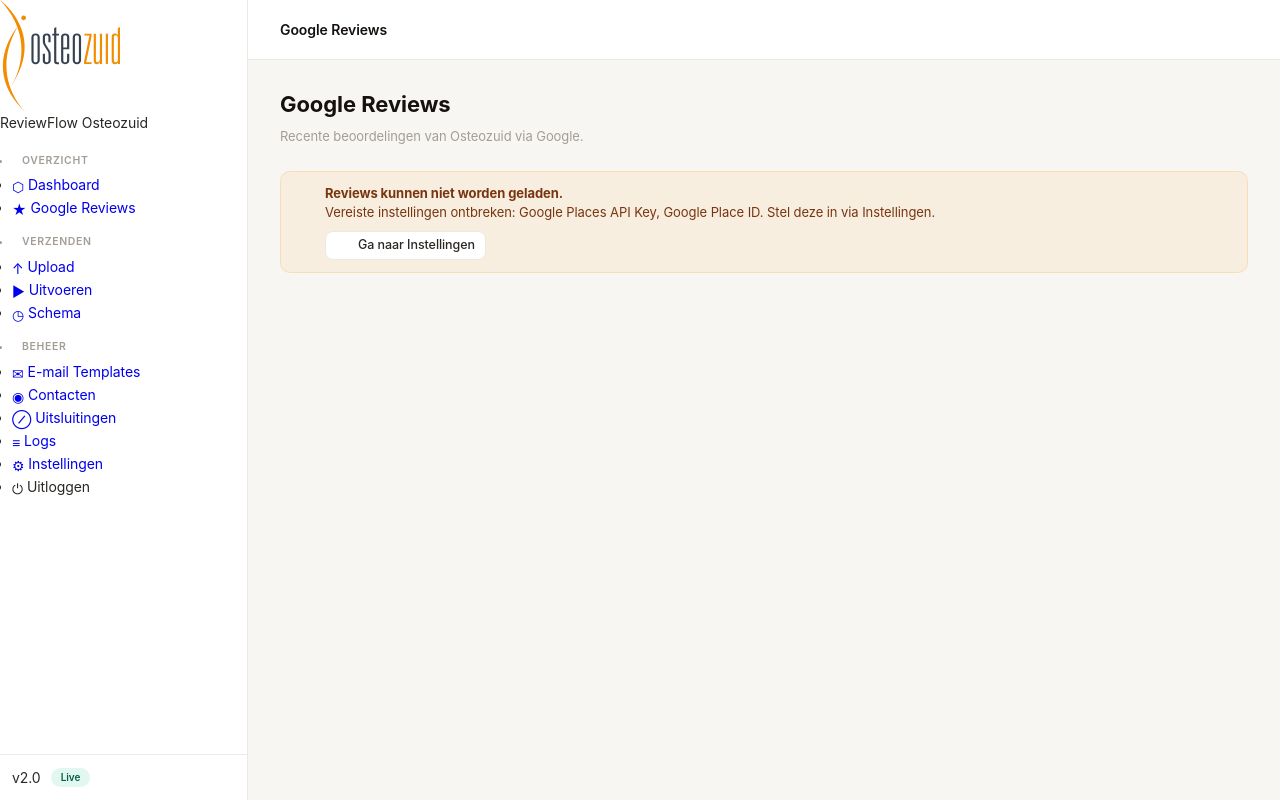
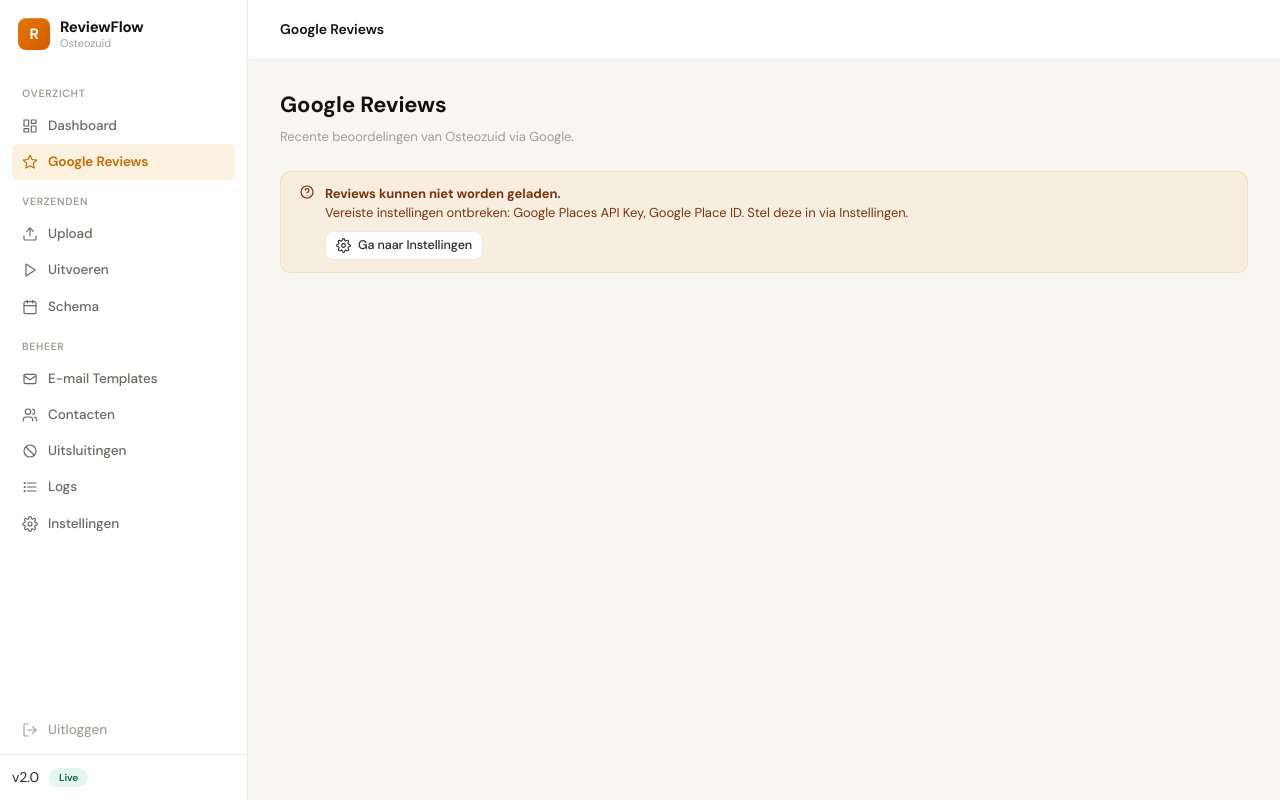
Before and after one commit to osteozuid/reviewflow, a Flask app: page /google-reviews in a window 1280 px wide. Run offline with Flask 3, Linux system fonts and the light colour scheme; the visitor is signed in with stand-in values (Sample User, id 1); data comes from the database, SQL or seed files in the repository; data that the repository does not hold is empty.

Commit message:
Use ReviewFlow R brand-mark (SaaS style) with Osteozuid tag

```diff
--- a/templates/base.html
+++ b/templates/base.html
@@ -4,92 +4,103 @@
   <meta charset="UTF-8">
   <meta name="viewport" content="width=device-width, initial-scale=1.0">
   <title>ReviewFlow — Osteozuid</title>
+  <link rel="preconnect" href="https://fonts.googleapis.com">
+  <link rel="preconnect" href="https://fonts.gstatic.com" crossorigin>
+  <link href="https://fonts.googleapis.com/css2?family=DM+Sans:opsz,wght@9..40,400;9..40,500;9..40,600;9..40,700&family=JetBrains+Mono:wght@400;500&display=swap" rel="stylesheet">
   <link rel="stylesheet" href="{{ url_for('static', filename='style.css') }}">
 </head>
 <body>
 
+<!-- Lucide icon sprite -->
+<svg width="0" height="0" style="position:absolute" aria-hidden="true">
+  <defs>
+    <symbol id="i-layout" viewBox="0 0 24 24" fill="none" stroke="currentColor" stroke-width="1.75" stroke-linecap="round" stroke-linejoin="round"><rect x="3" y="3" width="7" height="9"/><rect x="14" y="3" width="7" height="5"/><rect x="14" y="12" width="7" height="9"/><rect x="3" y="16" width="7" height="5"/></symbol>
+    <symbol id="i-star" viewBox="0 0 24 24" fill="none" stroke="currentColor" stroke-width="1.75" stroke-linecap="round" stroke-linejoin="round"><polygon points="12 2 15.09 8.26 22 9.27 17 14.14 18.18 21.02 12 17.77 5.82 21.02 7 14.14 2 9.27 8.91 8.26 12 2"/></symbol>
+    <symbol id="i-upload" viewBox="0 0 24 24" fill="none" stroke="currentColor" stroke-width="1.75" stroke-linecap="round" stroke-linejoin="round"><path d="M21 15v4a2 2 0 0 1-2 2H5a2 2 0 0 1-2-2v-4"/><polyline points="17 8 12 3 7 8"/><line x1="12" y1="3" x2="12" y2="15"/></symbol>
+    <symbol id="i-play" viewBox="0 0 24 24" fill="none" stroke="currentColor" stroke-width="1.75" stroke-linecap="round" stroke-linejoin="round"><polygon points="6 3 20 12 6 21 6 3"/></symbol>
+    <symbol id="i-clock" viewBox="0 0 24 24" fill="none" stroke="currentColor" stroke-width="1.75" stroke-linecap="round" stroke-linejoin="round"><circle cx="12" cy="12" r="9"/><polyline points="12 7 12 12 15.5 14"/></symbol>
+    <symbol id="i-mail" viewBox="0 0 24 24" fill="none" stroke="currentColor" stroke-width="1.75" stroke-linecap="round" stroke-linejoin="round"><rect x="3" y="5" width="18" height="14" rx="2"/><polyline points="3 7 12 13 21 7"/></symbol>
+    <symbol id="i-users" viewBox="0 0 24 24" fill="none" stroke="currentColor" stroke-width="1.75" stroke-linecap="round" stroke-linejoin="round"><path d="M16 21v-2a4 4 0 0 0-4-4H6a4 4 0 0 0-4 4v2"/><circle cx="9" cy="7" r="4"/><path d="M22 21v-2a4 4 0 0 0-3-3.87"/><path d="M16 3.13a4 4 0 0 1 0 7.75"/></symbol>
+    <symbol id="i-ban" viewBox="0 0 24 24" fill="none" stroke="currentColor" stroke-width="1.75" stroke-linecap="round" stroke-linejoin="round"><circle cx="12" cy="12" r="9"/><line x1="5.6" y1="5.6" x2="18.4" y2="18.4"/></symbol>
+    <symbol id="i-list" viewBox="0 0 24 24" fill="none" stroke="currentColor" stroke-width="1.75" stroke-linecap="round" stroke-linejoin="round"><line x1="8" y1="6" x2="21" y2="6"/><line x1="8" y1="12" x2="21" y2="12"/><line x1="8" y1="18" x2="21" y2="18"/><circle cx="4" cy="6" r="0.8"/><circle cx="4" cy="12" r="0.8"/><circle cx="4" cy="18" r="0.8"/></symbol>
+    <symbol id="i-settings" viewBox="0 0 24 24" fill="none" stroke="currentColor" stroke-width="1.75" stroke-linecap="round" stroke-linejoin="round"><circle cx="12" cy="12" r="3"/><path d="M19.4 15a1.65 1.65 0 0 0 .33 1.82l.06.06a2 2 0 0 1-2.83 2.83l-.06-.06a1.65 1.65 0 0 0-1.82-.33 1.65 1.65 0 0 0-1 1.51V21a2 2 0 0 1-4 0v-.09a1.65 1.65 0 0 0-1-1.51 1.65 1.65 0 0 0-1.82.33l-.06.06a2 2 0 1 1-2.83-2.83l.06-.06a1.65 1.65 0 0 0 .33-1.82 1.65 1.65 0 0 0-1.51-1H3a2 2 0 0 1 0-4h.09a1.65 1.65 0 0 0 1.51-1 1.65 1.65 0 0 0-.33-1.82l-.06-.06a2 2 0 1 1 2.83-2.83l.06.06a1.65 1.65 0 0 0 1.82.33h0a1.65 1.65 0 0 0 1-1.51V3a2 2 0 0 1 4 0v.09a1.65 1.65 0 0 0 1 1.51h0a1.65 1.65 0 0 0 1.82-.33l.06-.06a2 2 0 1 1 2.83 2.83l-.06.06a1.65 1.65 0 0 0-.33 1.82v0a1.65 1.65 0 0 0 1.51 1H21a2 2 0 0 1 0 4h-.09a1.65 1.65 0 0 0-1.51 1z"/></symbol>
+    <symbol id="i-logout" viewBox="0 0 24 24" fill="none" stroke="currentColor" stroke-width="1.75" stroke-linecap="round" stroke-linejoin="round"><path d="M9 21H5a2 2 0 0 1-2-2V5a2 2 0 0 1 2-2h4"/><polyline points="16 17 21 12 16 7"/><line x1="21" y1="12" x2="9" y2="12"/></symbol>
+    <symbol id="i-cal" viewBox="0 0 24 24" fill="none" stroke="currentColor" stroke-width="1.75" stroke-linecap="round" stroke-linejoin="round"><rect x="3" y="4" width="18" height="18" rx="2"/><line x1="16" y1="2" x2="16" y2="6"/><line x1="8" y1="2" x2="8" y2="6"/><line x1="3" y1="10" x2="21" y2="10"/></symbol>
+    <symbol id="i-send" viewBox="0 0 24 24" fill="none" stroke="currentColor" stroke-width="1.75" stroke-linecap="round" stroke-linejoin="round"><line x1="22" y1="2" x2="11" y2="13"/><polygon points="22 2 15 22 11 13 2 9 22 2"/></symbol>
+    <symbol id="i-check" viewBox="0 0 24 24" fill="none" stroke="currentColor" stroke-width="1.75" stroke-linecap="round" stroke-linejoin="round"><polyline points="20 6 9 17 4 12"/></symbol>
+    <symbol id="i-arrowup" viewBox="0 0 24 24" fill="none" stroke="currentColor" stroke-width="2" stroke-linecap="round" stroke-linejoin="round"><line x1="12" y1="19" x2="12" y2="5"/><polyline points="5 12 12 5 19 12"/></symbol>
+    <symbol id="i-arrowdown" viewBox="0 0 24 24" fill="none" stroke="currentColor" stroke-width="2" stroke-linecap="round" stroke-linejoin="round"><line x1="12" y1="5" x2="12" y2="19"/><polyline points="19 12 12 19 5 12"/></symbol>
+    <symbol id="i-chevright" viewBox="0 0 24 24" fill="none" stroke="currentColor" stroke-width="1.75" stroke-linecap="round" stroke-linejoin="round"><polyline points="9 18 15 12 9 6"/></symbol>
+    <symbol id="i-chevdown" viewBox="0 0 24 24" fill="none" stroke="currentColor" stroke-width="1.75" stroke-linecap="round" stroke-linejoin="round"><polyline points="6 9 12 15 18 9"/></symbol>
+    <symbol id="i-search" viewBox="0 0 24 24" fill="none" stroke="currentColor" stroke-width="1.75" stroke-linecap="round" stroke-linejoin="round"><circle cx="11" cy="11" r="7"/><line x1="21" y1="21" x2="16.65" y2="16.65"/></symbol>
+    <symbol id="i-help" viewBox="0 0 24 24" fill="none" stroke="currentColor" stroke-width="1.75" stroke-linecap="round" stroke-linejoin="round"><circle cx="12" cy="12" r="9"/><path d="M9.1 9a3 3 0 0 1 5.83 1c0 2-3 3-3 3"/><line x1="12" y1="17" x2="12.01" y2="17"/></symbol>
+    <symbol id="i-download" viewBox="0 0 24 24" fill="none" stroke="currentColor" stroke-width="1.75" stroke-linecap="round" stroke-linejoin="round"><path d="M21 15v4a2 2 0 0 1-2 2H5a2 2 0 0 1-2-2v-4"/><polyline points="7 10 12 15 17 10"/><line x1="12" y1="15" x2="12" y2="3"/></symbol>
+    <symbol id="i-filter" viewBox="0 0 24 24" fill="none" stroke="currentColor" stroke-width="1.75" stroke-linecap="round" stroke-linejoin="round"><polygon points="22 3 2 3 10 12.46 10 19 14 21 14 12.46 22 3"/></symbol>
+    <symbol id="i-bell" viewBox="0 0 24 24" fill="none" stroke="currentColor" stroke-width="1.75" stroke-linecap="round" stroke-linejoin="round"><path d="M18 8a6 6 0 1 0-12 0c0 7-3 9-3 9h18s-3-2-3-9"/><path d="M13.7 21a2 2 0 0 1-3.4 0"/></symbol>
+    <symbol id="i-trending" viewBox="0 0 24 24" fill="none" stroke="currentColor" stroke-width="1.75" stroke-linecap="round" stroke-linejoin="round"><polyline points="3 17 9 11 13 15 21 7"/><polyline points="14 7 21 7 21 14"/></symbol>
+  </defs>
+</svg>
+
 <nav class="sidebar">
-  <div class="logo">
-    <svg xmlns="http://www.w3.org/2000/svg" viewBox="0 0 1680.1 1562.85" style="width:120px;display:block;">
-      <path d="M247.53,373.09s-527.82,598.06,103.37,1189.76c0,0-510.95-483.17-103.37-1189.76" fill="#f28c00"/>
-      <path d="M0,0s650.07,462.23,170.1,1182.06c0,0,387.56-586.78-170.1-1182.06" fill="#f28c00"/>
-      <path d="M297.28,252.59c2.13,18.39,18.75,31.57,37.16,29.48,18.35-2.12,31.55-18.74,29.42-37.13-2.11-18.41-18.73-31.57-37.12-29.44-18.39,2.11-31.57,18.7-29.46,37.09" fill="#f28c00"/>
-      <path d="M439.88,523.11c0-37.11,22.77-54.83,58.2-54.83s58.23,17.72,58.23,54.83v320.58c0,32.9-22.8,54.81-58.23,54.81s-58.2-21.91-58.2-54.81v-320.58M470.27,843.7c0,15.99,8.39,29.51,27.82,29.51,21.07,0,27.84-13.52,27.84-29.51v-320.58c0-17.73-6.77-29.54-27.84-29.54-19.42,0-27.82,11.81-27.82,29.54v320.58Z" fill="#374151"/>
-      <path d="M629.65,754.24v93.65c0,16.87,10.16,25.31,25.32,25.31,14.32,0,24.46-8.44,24.46-25.31v-72.56c0-22.76-.82-38.79-10.14-53.99l-49.77-81.84-9.26-16.03c-8.44-15.16-10.99-27.82-10.99-48.04v-59.93c0-26.13,17.74-47.22,54.88-47.22s53.98,17.72,53.98,48.91v73.41h-30.36v-68.35c0-16.87-5.95-28.68-23.62-28.68-18.58,0-24.51,11.81-24.51,28.68v57.38c0,14.34,2.53,27.82,11.83,42.15l15.18,25.33,39.65,62.42c10.12,16.87,13.5,32.92,13.5,54.83v84.37c0,30.37-20.27,49.77-56.52,49.77-32.05,0-54.01-16.03-54.01-44.7v-99.56h30.37" fill="#374151"/>
-      <path d="M731.74,471.66h26.15v-75.09l30.37-16.89v91.99h37.11v25.29h-37.11v352.64c0,16.87,6.75,23.62,17.73,23.62h19.38v25.3h-25.3c-27,0-42.18-10.12-42.18-41.35v-360.21h-26.15v-25.29" fill="#374151"/>
-      <path d="M969.62,754.24v93.65c0,28.7-17.72,50.61-57.36,50.61s-56.54-21.91-56.54-50.61v-329c0-31.23,18.56-50.61,56.54-50.61s57.36,19.38,57.36,50.61v170.41h-83.51v155.21c0,16.87,5.88,28.68,26.15,28.68s26.97-11.81,26.97-28.68v-90.28h30.39M939.23,522.25c0-16.87-7.59-28.68-26.97-28.68s-26.15,11.81-26.15,28.68v141.74h53.12v-141.74Z" fill="#374151"/>
-      <path d="M1018.52,523.11c0-37.11,22.75-54.83,58.23-54.83s58.2,17.72,58.2,54.83v320.58c0,32.9-22.78,54.81-58.2,54.81s-58.23-21.91-58.23-54.81v-320.58M1048.91,843.7c0,15.99,8.44,29.51,27.84,29.51,21.06,0,27.83-13.52,27.83-29.51v-320.58c0-17.73-6.77-29.54-27.83-29.54-19.4,0-27.84,11.81-27.84,29.54v320.58Z" fill="#374151"/>
-      <polygon points="1177.36 861.39 1252.43 496.95 1182.4 496.95 1182.4 471.66 1281.95 471.66 1281.95 508.78 1206.88 869.83 1281.95 869.83 1281.95 895.13 1177.36 895.13 1177.36 861.39" fill="#f28c00"/>
-      <path d="M1398.36,895.13v-22.77h-1.67c-5.08,10.96-20.26,26.15-39.67,26.15-28.66,0-44.73-11.81-44.73-49.77v-377.08h30.39v366.11c0,26.99,7.59,35.43,25.31,35.43,13.49,0,30.37-15.21,30.37-46.4v-355.15h30.36v423.47h-30.36" fill="#f28c00"/>
-      <rect x="1481.02" y="471.66" width="30.38" height="423.47" fill="#f28c00"/>
-      <path d="M1563.69,518.01c0-32.87,14.32-49.73,44.71-49.73,18.55,0,32.92,8.42,39.64,21.09h1.66v-92.79l30.39-16.93v515.48h-30.39v-16.03h-2.51c-6.77,10.97-12.68,19.4-37.11,19.4-29.55,0-46.4-20.24-46.4-53.14v-327.35M1649.71,532.37c0-16.87-10.1-38.8-28.65-38.8s-27,10.96-27,28.68v321.45c0,19.38,8.44,29.51,24.44,29.51,13.49,0,31.21-9.3,31.21-29.51v-311.32Z" fill="#f28c00"/>
-    </svg>
-    <span class="logo-name">ReviewFlow</span>
-    <span class="logo-tag">Osteozuid</span>
+  <div class="brand">
+    <div class="brand-mark">R</div>
+    <div class="brand-text">
+      <span class="brand-name">ReviewFlow</span>
+      <span class="brand-tag">Osteozuid</span>
+    </div>
   </div>
 
-  <ul class="nav">
-    <li class="nav-section">Overzicht</li>
-    <li class="{{ 'active' if page == 'dashboard' }}">
-      <a href="{{ url_for('dashboard') }}">
-        <span class="ico">⬡</span> Dashboard
+  <nav class="nav">
+    <div class="nav-section">Overzicht</div>
+    <a href="{{ url_for('dashboard') }}" class="nav-item {% if page == 'dashboard' %}active{% endif %}">
+      <svg class="ico"><use href="#i-layout"/></svg>
+      Dashboard
     </a>
-    </li>
-    <li class="{{ 'active' if page == 'reviews' }}">
-      <a href="{{ url_for('google_reviews_page') }}">
-        <span class="ico">★</span> Google Reviews
+    <a href="{{ url_for('google_reviews_page') }}" class="nav-item {% if page == 'reviews' %}active{% endif %}">
+      <svg class="ico"><use href="#i-star"/></svg>
+      Google Reviews
     </a>
-    </li>
 
-    <li class="nav-section">Verzenden</li>
-    <li class="{{ 'active' if page == 'upload' }}">
-      <a href="{{ url_for('upload') }}">
-        <span class="ico">↑</span> Upload
+    <div class="nav-section">Verzenden</div>
+    <a href="{{ url_for('upload') }}" class="nav-item {% if page == 'upload' %}active{% endif %}">
+      <svg class="ico"><use href="#i-upload"/></svg>
+      Upload
     </a>
-    </li>
-    <li class="{{ 'active' if page == 'run' }}">
-      <a href="{{ url_for('run_page') }}">
-        <span class="ico">▶</span> Uitvoeren
+    <a href="{{ url_for('run_page') }}" class="nav-item {% if page == 'run' %}active{% endif %}">
+      <svg class="ico"><use href="#i-play"/></svg>
+      Uitvoeren
     </a>
-    </li>
-    <li class="{{ 'active' if page == 'schedule' }}">
-      <a href="{{ url_for('schedule') }}">
-        <span class="ico">◷</span> Schema
+    <a href="{{ url_for('schedule') }}" class="nav-item {% if page == 'schedule' %}active{% endif %}">
+      <svg class="ico"><use href="#i-cal"/></svg>
+      Schema
     </a>
-    </li>
 
-    <li class="nav-section">Beheer</li>
-    <li class="{{ 'active' if page == 'templates' }}">
-      <a href="{{ url_for('templates_list') }}">
-        <span class="ico">✉</span> E-mail Templates
+    <div class="nav-section">Beheer</div>
+    <a href="{{ url_for('templates_list') }}" class="nav-item {% if page == 'templates' %}active{% endif %}">
+      <svg class="ico"><use href="#i-mail"/></svg>
+      E-mail Templates
     </a>
-    </li>
-    <li class="{{ 'active' if page == 'contacts' }}">
-      <a href="{{ url_for('contacts') }}">
-        <span class="ico">◉</span> Contacten
+    <a href="{{ url_for('contacts') }}" class="nav-item {% if page == 'contacts' %}active{% endif %}">
+      <svg class="ico"><use href="#i-users"/></svg>
+      Contacten
     </a>
-    </li>
-    <li class="{{ 'active' if page == 'uitsluitingen' }}">
-      <a href="{{ url_for('uitsluitingen') }}">
-        <span class="ico">⊘</span> Uitsluitingen
+    <a href="{{ url_for('uitsluitingen') }}" class="nav-item {% if page == 'uitsluitingen' %}active{% endif %}">
+      <svg class="ico"><use href="#i-ban"/></svg>
+      Uitsluitingen
     </a>
-    </li>
-    <li class="{{ 'active' if page == 'logs' }}">
-      <a href="{{ url_for('logs') }}">
-        <span class="ico">≡</span> Logs
+    <a href="{{ url_for('logs') }}" class="nav-item {% if page == 'logs' %}active{% endif %}">
+      <svg class="ico"><use href="#i-list"/></svg>
+      Logs
     </a>
-    </li>
-    <li class="{{ 'active' if page == 'settings' }}">
-      <a href="{{ url_for('settings') }}">
-        <span class="ico">⚙</span> Instellingen
+    <a href="{{ url_for('settings') }}" class="nav-item {% if page == 'settings' %}active{% endif %}">
+      <svg class="ico"><use href="#i-settings"/></svg>
+      Instellingen
     </a>
-    </li>
-    <li>
-      <a href="{{ url_for('logout') }}" style="color:var(--text-dim);">
-        <span class="ico">⏻</span> Uitloggen
+    <a href="{{ url_for('logout') }}" class="nav-item" style="margin-top:auto; color:var(--text-3);">
+      <svg class="ico"><use href="#i-logout"/></svg>
+      Uitloggen
     </a>
-    </li>
-  </ul>
+  </nav>
 
   <div class="sidebar-foot">
     <span>v2.0</span>
@@ -101,6 +112,7 @@
   <div class="topbar">
     <span class="breadcrumb">{% block breadcrumb %}{% endblock %}</span>
     <div class="topbar-actions">
+      {% block topbar_actions %}{% endblock %}
       {% with messages = get_flashed_messages(with_categories=true) %}
         {% for cat, msg in messages %}
           <div class="toast toast-{{ cat }}">{{ msg }}</div>
```
Lines whose indentation alone changed are shown as unchanged.
